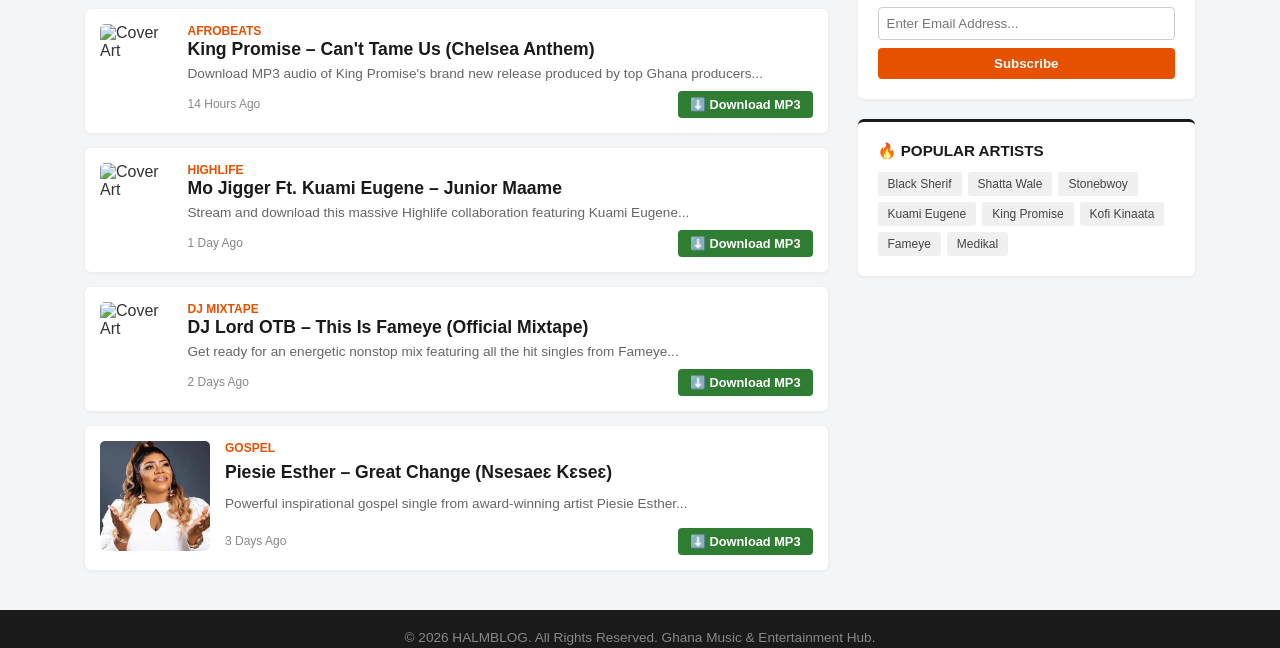
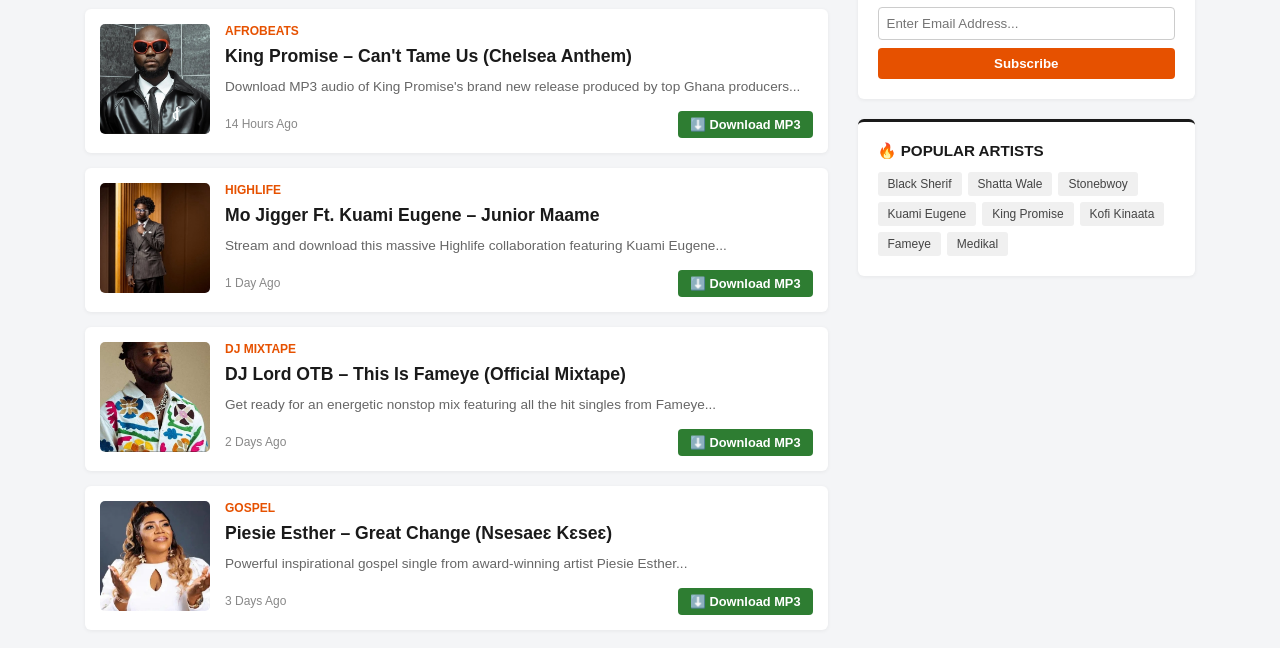
Before and after one commit to afrikbase-entertainment-music-news/AfrikBase, a plain HTML site: page index.html in a window 1280 px wide. Shown: the part 360-1008 px from the top of the page. Drawn offline with Linux system fonts and the light colour scheme.

Commit message:
Update index.html

```diff
--- a/index.html
+++ b/index.html
@@ -56,7 +56,7 @@
         <!-- Track 1 -->
         <article class="post-item">
           <div class="post-thumb">
-            <img src="img/promise.jpeg" alt="Cover Art">
+            <img src="promise.jpeg" alt="Cover Art">
           </div>
           <div class="post-details">
             <span class="category-tag">Afrobeats</span>
@@ -72,7 +72,7 @@
         <!-- Track 2 -->
         <article class="post-item">
           <div class="post-thumb">
-            <img src="img/kwame.jpeg" alt="Cover Art">
+            <img src="kwame.jpeg" alt="Cover Art">
           </div>
           <div class="post-details">
             <span class="category-tag">Highlife</span>
@@ -88,7 +88,7 @@
         <!-- Track 3 -->
         <article class="post-item">
           <div class="post-thumb">
-            <img src="img/fameye.jpeg" alt="Cover Art">
+            <img src="fameye.jpeg" alt="Cover Art">
           </div>
           <div class="post-details">
             <span class="category-tag">DJ Mixtape</span>
```
